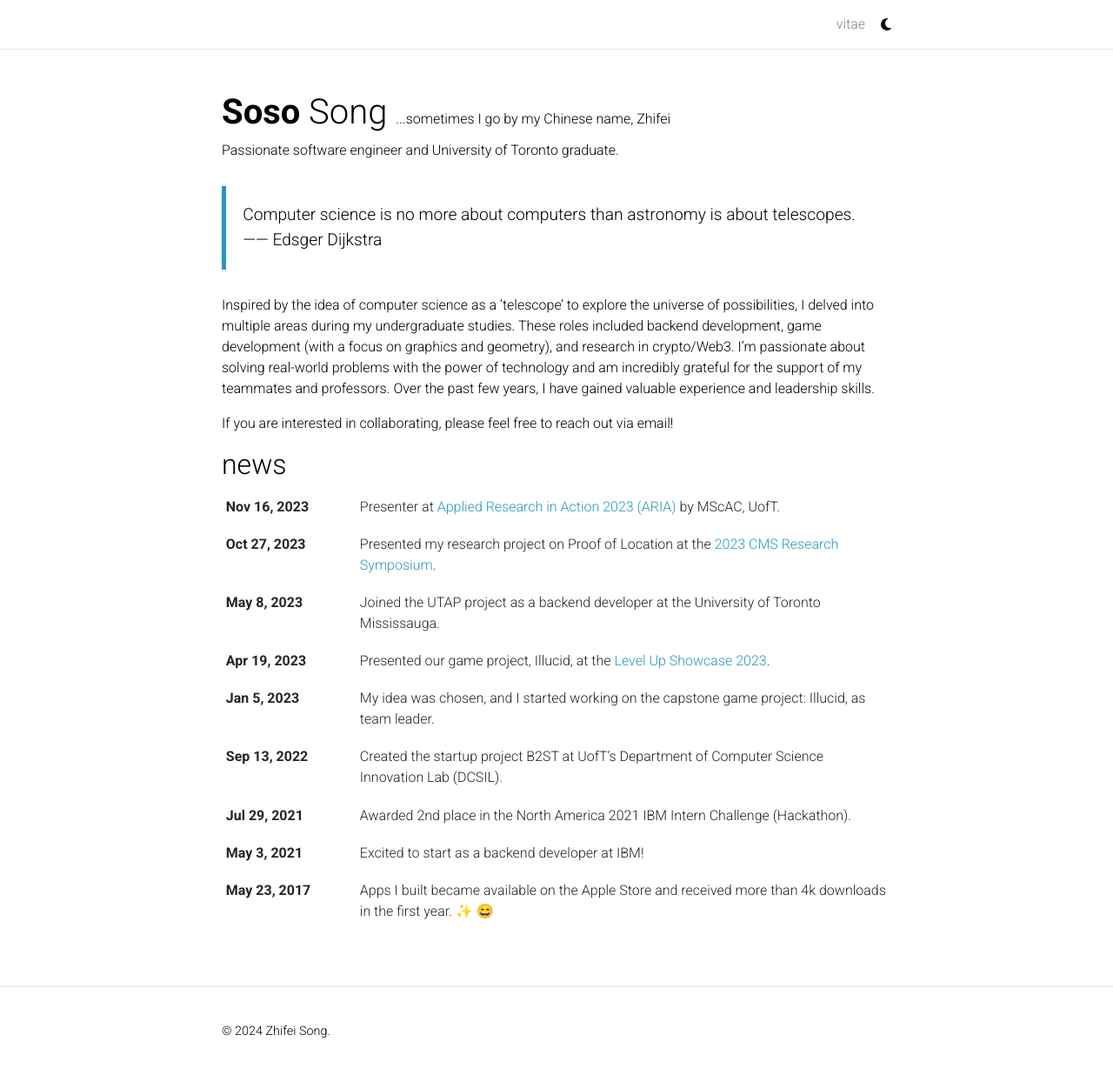
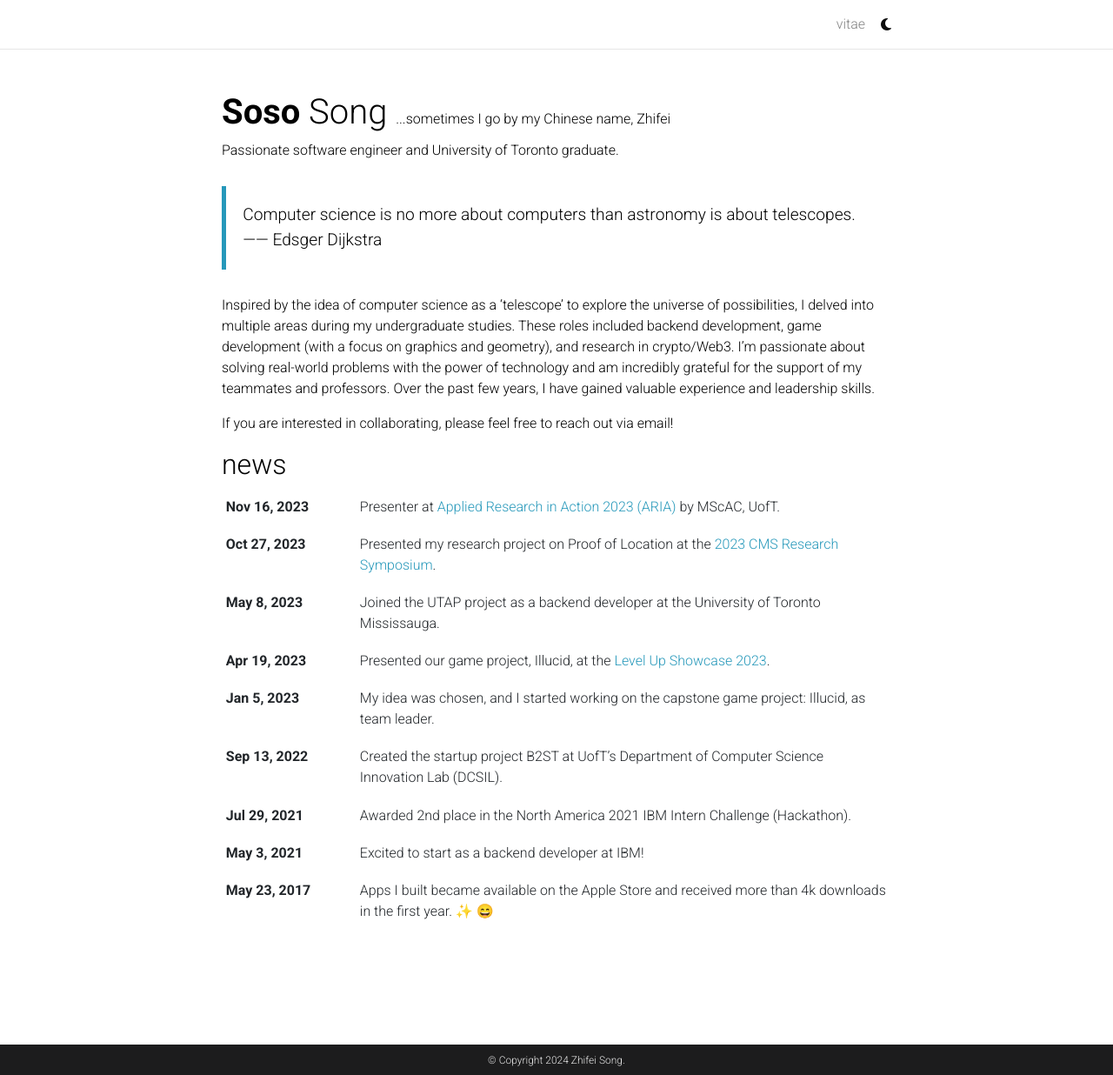
Before and after one commit to bobo661/bobo661.github.io, a Jekyll site: the page built from _pages/about.md, in a window 1280 px wide and 1236 px high. Shown: the whole window at 87% size. Built offline with Jekyll 4.4.1, drawn with Linux system fonts in a browser that asks for light colours; emoji names are drawn with the system emoji font; comment, search, counter and statistics services are not loaded; a style sheet for code colours, icons or effects is not loaded.

Commit message:
Revert "remove copyright"
This reverts commit fdb0a25a6e99d69087c8fcf65e8927e9e3280af9.

```diff
--- a/_config.yml
+++ b/_config.yml
@@ -47,7 +47,7 @@
 # -----------------------------------------------------------------------------
 
 navbar_fixed: true
-footer_fixed: false
+footer_fixed: true
 
 # Dimensions
 max_width: 800px
--- a/_includes/footer.html
+++ b/_includes/footer.html
@@ -2,7 +2,7 @@
     <footer class="fixed-bottom">
       <div class="container mt-0">
         <center>
-          &copy; {{ site.time | date: '%Y' }} {{ "Zhifei" }} {{ site.middle_name }} {{ site.last_name }}. {{ site.footer_text }}
+          &copy; Copyright {{ site.time | date: '%Y' }} {{ "Zhifei" }} {{ site.middle_name }} {{ site.last_name }}. {{ site.footer_text }}
           {%- if site.impressum_path -%}
           <a href="{{ site.url }}{{ site.baseurl }}{{ site.impressum_path }}">Impressum</a>.
           {%- endif -%}
@@ -15,8 +15,7 @@
     {%- else -%}
     <footer class="sticky-bottom mt-5">
       <div class="container">
-        <!-- &copy; Copyright {{ site.time | date: '%Y' }} {{ site.first_name }} {{ site.middle_name }} {{ site.last_name }}. {{ site.footer_text }} -->
-        &copy; {{ site.time | date: '%Y' }} {{ "Zhifei" }} {{ site.middle_name }} {{ site.last_name }}. {{ site.footer_text }}
+        &copy; Copyright {{ site.time | date: '%Y' }} {{ site.first_name }} {{ site.middle_name }} {{ site.last_name }}. {{ site.footer_text }}
         {%- if site.impressum_path -%}
         <a href="{{ site.url }}{{ site.baseurl }}{{ site.impressum_path }}">Impressum</a>.
         {%- endif -%}
```
